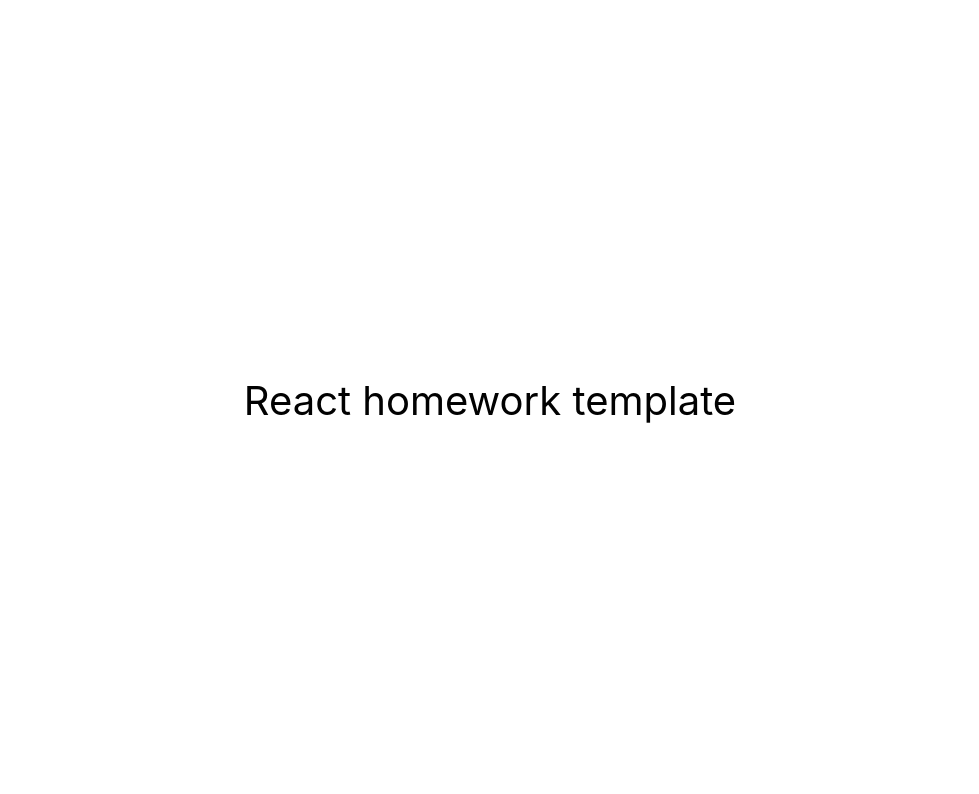
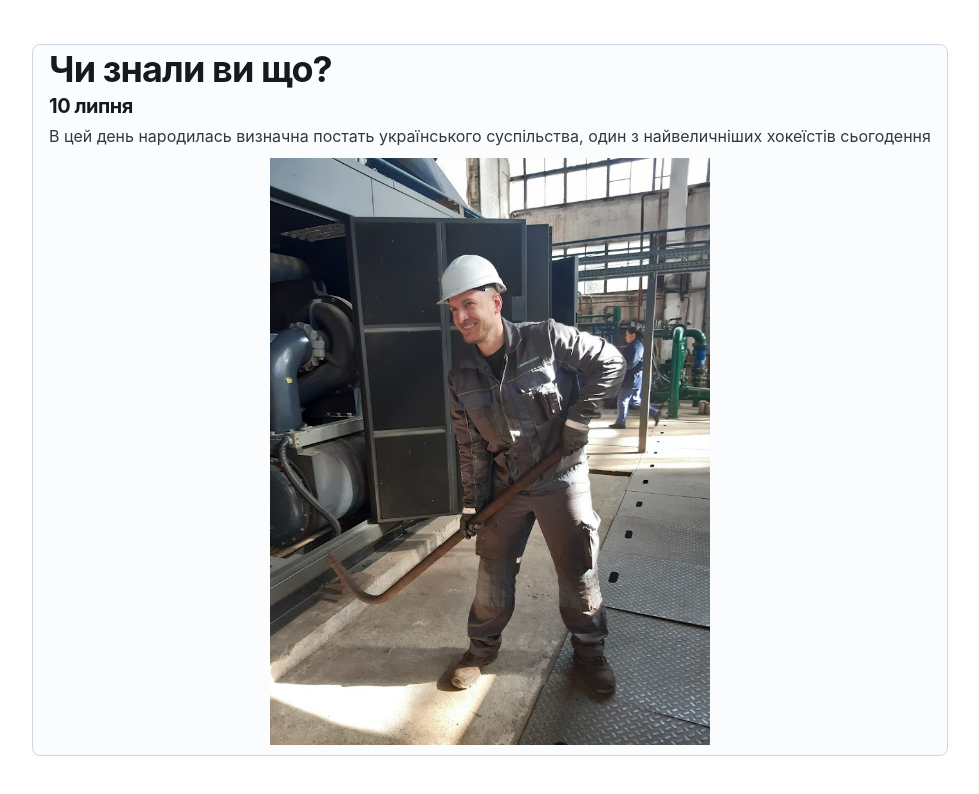
Before and after one commit to 4lxm4x/fuck-you, a React (Create React App) app: page / in a window 1280 px wide. Shown: the top 794 px of the page, without its empty margins (150-1129 px from the left). Built offline with nearby package versions, Linux system fonts and the light colour scheme.

Commit message:
minor fix

```diff
--- a/package.json
+++ b/package.json
@@ -4,6 +4,11 @@
   "private": true,
   "homepage": "https://4lxm4x.github.io/very-important-news/",
   "dependencies": {
+    "@emotion/react": "^11.11.4",
+    "@emotion/styled": "^11.11.5",
+    "@mui/icons-material": "^5.16.0",
+    "@mui/joy": "^5.0.0-beta.47",
+    "@mui/system": "^5.16.0",
     "@testing-library/jest-dom": "^5.16.3",
     "@testing-library/react": "^12.1.4",
     "@testing-library/user-event": "^13.5.0",
--- a/src/components/App.jsx
+++ b/src/components/App.jsx
@@ -1,3 +1,5 @@
+import MainCard from './MainCard';
+
 export const App = () => {
   return (
     <div
@@ -7,10 +9,10 @@
         justifyContent: 'center',
         alignItems: 'center',
         fontSize: 40,
-        color: '#010101'
+        color: '#010101',
       }}
     >
-      React homework template
+      <MainCard />
     </div>
   );
 };
--- /dev/null
+++ b/src/components/MainCard.jsx
@@ -0,0 +1,46 @@
+import { AspectRatio, CardOverflow, Typography } from '@mui/joy';
+import Card from '@mui/joy/Card';
+import Box from '@mui/system/Box';
+
+export default function MainCard() {
+  return (
+    <div
+    // style={{
+    //   height: '100vh',
+    //   display: 'flex',
+    //   justifyContent: 'center',
+    //   alignItems: 'center',
+    //   fontSize: 40,
+    //   color: '#010101',
+    // }}
+    >
+      <Card variant="outlined" sx={{ alignSelf: 'center' }}>
+        <CardOverflow>
+          <Typography level="h1">Чи знали ви що?</Typography>
+          <Typography level="h2" fontSize="xl" sx={{ mb: 0.5 }}>
+            10 липня
+          </Typography>
+          <Typography>
+            В цей день народилась визначна постать українського суспільства,
+            один з найвеличніших хокеїстів сьогодення
+          </Typography>
+
+          <Box sx={{ display: 'flex', justifyContent: 'center' }}>
+            {/* <AspectRatio> */}
+            <img
+              style={{
+                height: '100%',
+                width: '50%',
+                padding: '10px',
+              }}
+              src={require('../img/photo1.jpg')}
+              loading="lazy"
+              alt=""
+            />
+          </Box>
+          {/* </AspectRatio> */}
+        </CardOverflow>
+      </Card>
+    </div>
+  );
+}
```
Also changed, not shown: src/img/photo1.jpg (added), 1 other file (tests, documents, lock files or other folders).
